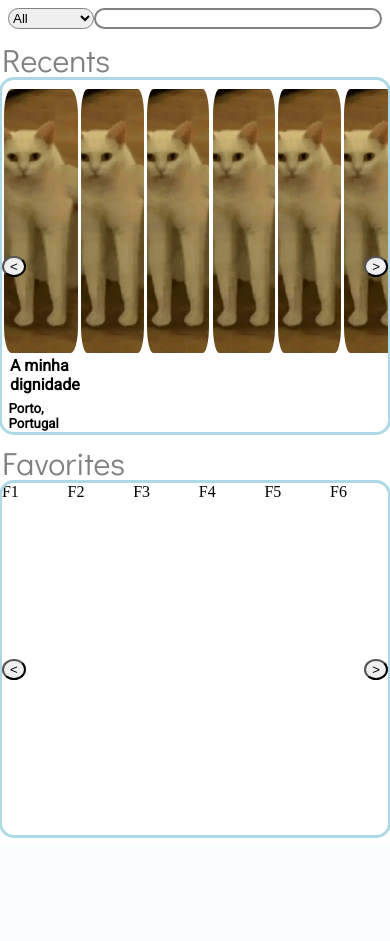
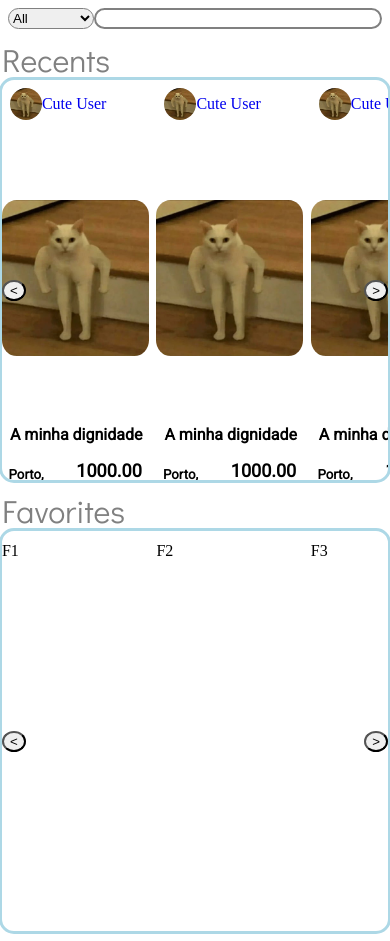
Before and after one commit to FEUP-LTW-2024/ltw-project-2024-ltw13g02, a PHP site: page /main.html in a window 390 px wide. Shown: the part 48-989 px from the top of the page. Before the commit the page ends 886 px from the top, so only its background shows below. Run offline with PHP 8.4, Linux system fonts and the light colour scheme.

Commit message:
Implemented breakpoints still some issues

```diff
--- a/main.css
+++ b/main.css
@@ -2,6 +2,9 @@
 
 
 @import url('https://fonts.googleapis.com/css2?family=Roboto&display=swap');
+
+
+
 
 form{
     display: flex;
@@ -43,7 +46,7 @@ form select{
 .Products article
 {
     border-radius: 12px;
-    height: 22em;
+    height: 25em;
     position: relative;
 
     outline: solid;
@@ -90,16 +93,41 @@ form select{
     bottom: 50%;
 }
 
+@media (max-width: 100em){
 .offer {
     height: 100%;
     border: 1px solid lightgray;
-    display: block;
-    justify-content: center;
+
     align-items: center;
-    flex-basis: 17%;
+    flex-basis: 20%;
     flex-shrink: 0;
     position: relative;
     border-style: none;
+
+    display: grid;
+    grid-template-rows: 2.5em auto 2.5em;
+}
+}
+
+@media (max-width: 60em){
+    .offer {
+        height: 100%;
+        border: 1px solid lightgray;
+        overflow-y: auto;
+        align-items: center;
+        flex-basis: 40%;
+        flex-shrink: 0;
+        position: relative;
+        border-style: none;
+
+        display: grid;
+        grid-template-rows: 2.5em auto 2.5em;
+    }
+    }
+
+
+.offer a{
+    text-decoration: none;
 }
 
 body > header{
@@ -130,42 +158,58 @@ body {
 
 .offer_info{
     position: relative;
-    display: flex;
-    flex-direction: column;
+    display: grid;
+    grid-template-columns: auto auto;
+    grid-template-rows: 50% 50%;
 
     font-family: Roboto;
-
+    height:max-content;
 }
 
-.offer h4{
+.offer_info h4{
     position: relative;
     margin: 0.5em 0 0 0.5em;
+    grid-column-end: span 2;
 }
 
-.offer h5{
+.offer_info h5{
     position: relative;
     margin: 0.5em 0 0 0.5em;
 
 }
 
-.offer p{
+.offer_info p {
     margin-top: 0;
-    position: relative;
-    align-self: flex-end;
     margin-right: 5%;
+
     font-weight: bold;
     font-size: large;
 
-    }
+}
 
 .offer .offer_img{
-    object-fit: cover;
+    object-fit: scale-down;
 
     width: 95%;
-    height: 75%;
-    position: relative;
-    left: 2.5%;
-    top: 2.5%;
-
+    height: auto;
     border-radius: 10%;
 }
+
+.user_small_card p{
+    margin-top:auto;
+    margin-bottom: auto;
+
+}
+
+.user_small_card{
+    display: flex;
+    margin-left: 0.5em;
+    margin-top: auto;
+}
+
+.user_small_card .user_small_pfp{
+    border-radius: 100%;
+    height: 2em;
+    width: 2em;
+
+}
--- a/main.html
+++ b/main.html
@@ -28,33 +28,76 @@
                 <!-- PHP fica aqui -->
                 <div class="offers_container">
                     <div class="offer">
+                        <a href="main.html" class="user_small_card"><img class="user_small_pfp" src="imagens/randomImage.jpg"> <p>Cute User</p></a>
                         <a href="main.html"><img class="offer_img" src="imagens/randomImage.jpg"></a>
                         <div class="offer_info">
                             <h4>A minha dignidade</h4> <!-- TODO adicionar size restriction-->
                             <h5>Porto, Portugal</h5>
-                            <p>2.00 €</p>
+                            <p>1000.00 €</p>
                         </div>
                     </div>
                     <div class="offer">
+                        <a href="main.html" class="user_small_card"><img class="user_small_pfp" src="imagens/randomImage.jpg"> <p>Cute User</p></a>
                         <a href="main.html"><img class="offer_img" src="imagens/randomImage.jpg"></a>
+                        <div class="offer_info">
+                            <h4>A minha dignidade</h4> <!-- TODO adicionar size restriction-->
+                            <h5>Porto, Portugal</h5>
+                            <p>1000.00 €</p>
+                        </div>
                     </div>
                     <div class="offer">
+                        <a href="main.html" class="user_small_card"><img class="user_small_pfp" src="imagens/randomImage.jpg"> <p>Cute User</p></a>
                         <a href="main.html"><img class="offer_img" src="imagens/randomImage.jpg"></a>
+                        <div class="offer_info">
+                            <h4>A minha dignidade</h4> <!-- TODO adicionar size restriction-->
+                            <h5>Porto, Portugal</h5>
+                            <p>1000.00 €</p>
+                        </div>
                     </div>
                     <div class="offer">
+                        <a href="main.html" class="user_small_card"><img class="user_small_pfp" src="imagens/randomImage.jpg"> <p>Cute User</p></a>
                         <a href="main.html"><img class="offer_img" src="imagens/randomImage.jpg"></a>
+                        <div class="offer_info">
+                            <h4>A minha dignidade</h4> <!-- TODO adicionar size restriction-->
+                            <h5>Porto, Portugal</h5>
+                            <p>1000.00 €</p>
+                        </div>
                     </div>
                     <div class="offer">
+                        <a href="main.html" class="user_small_card"><img class="user_small_pfp" src="imagens/randomImage.jpg"> <p>Cute User</p></a>
                         <a href="main.html"><img class="offer_img" src="imagens/randomImage.jpg"></a>
+                        <div class="offer_info">
+                            <h4>A minha dignidade</h4> <!-- TODO adicionar size restriction-->
+                            <h5>Porto, Portugal</h5>
+                            <p>1000.00 €</p>
+                        </div>
                     </div>
                     <div class="offer">
+                        <a href="main.html" class="user_small_card"><img class="user_small_pfp" src="imagens/randomImage.jpg"> <p>Cute User</p></a>
                         <a href="main.html"><img class="offer_img" src="imagens/randomImage.jpg"></a>
+                        <div class="offer_info">
+                            <h4>A minha dignidade</h4> <!-- TODO adicionar size restriction-->
+                            <h5>Porto, Portugal</h5>
+                            <p>1000.00 €</p>
+                        </div>
                     </div>
                     <div class="offer">
+                        <a href="main.html" class="user_small_card"><img class="user_small_pfp" src="imagens/randomImage.jpg"> <p>Cute User</p></a>
                         <a href="main.html"><img class="offer_img" src="imagens/randomImage.jpg"></a>
+                        <div class="offer_info">
+                            <h4>A minha dignidade</h4> <!-- TODO adicionar size restriction-->
+                            <h5>Porto, Portugal</h5>
+                            <p>1000.00 €</p>
+                        </div>
                     </div>
                     <div class="offer">
+                        <a href="main.html" class="user_small_card"><img class="user_small_pfp" src="imagens/randomImage.jpg"> <p>Cute User</p></a>
                         <a href="main.html"><img class="offer_img" src="imagens/randomImage.jpg"></a>
+                        <div class="offer_info">
+                            <h4>A minha dignidade</h4> <!-- TODO adicionar size restriction-->
+                            <h5>Porto, Portugal</h5>
+                            <p>1000.00 €</p>
+                        </div>
                     </div>
                 </div>
                 <input type="submit" value="&#60" class="MovArrows" >
```
